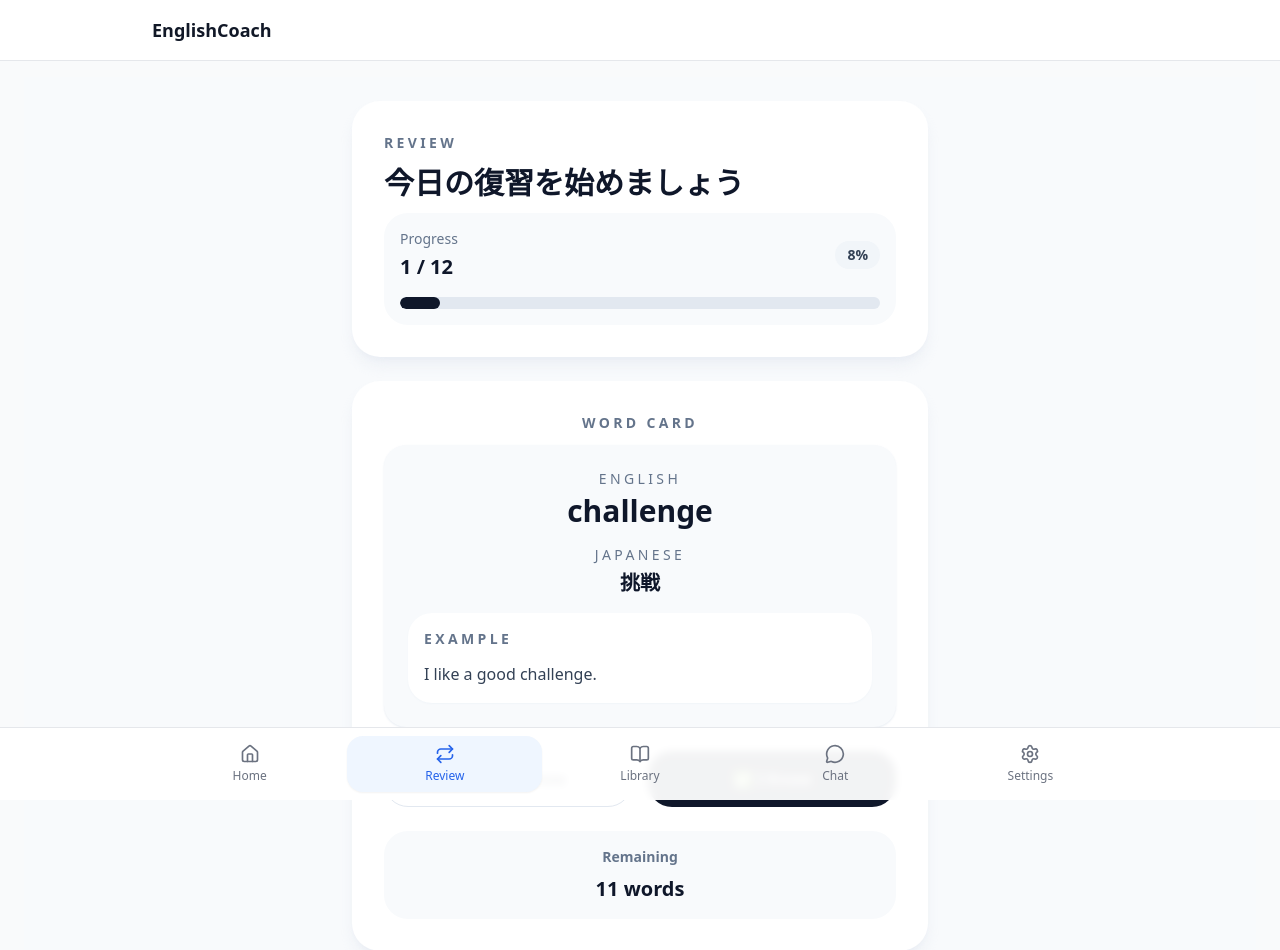
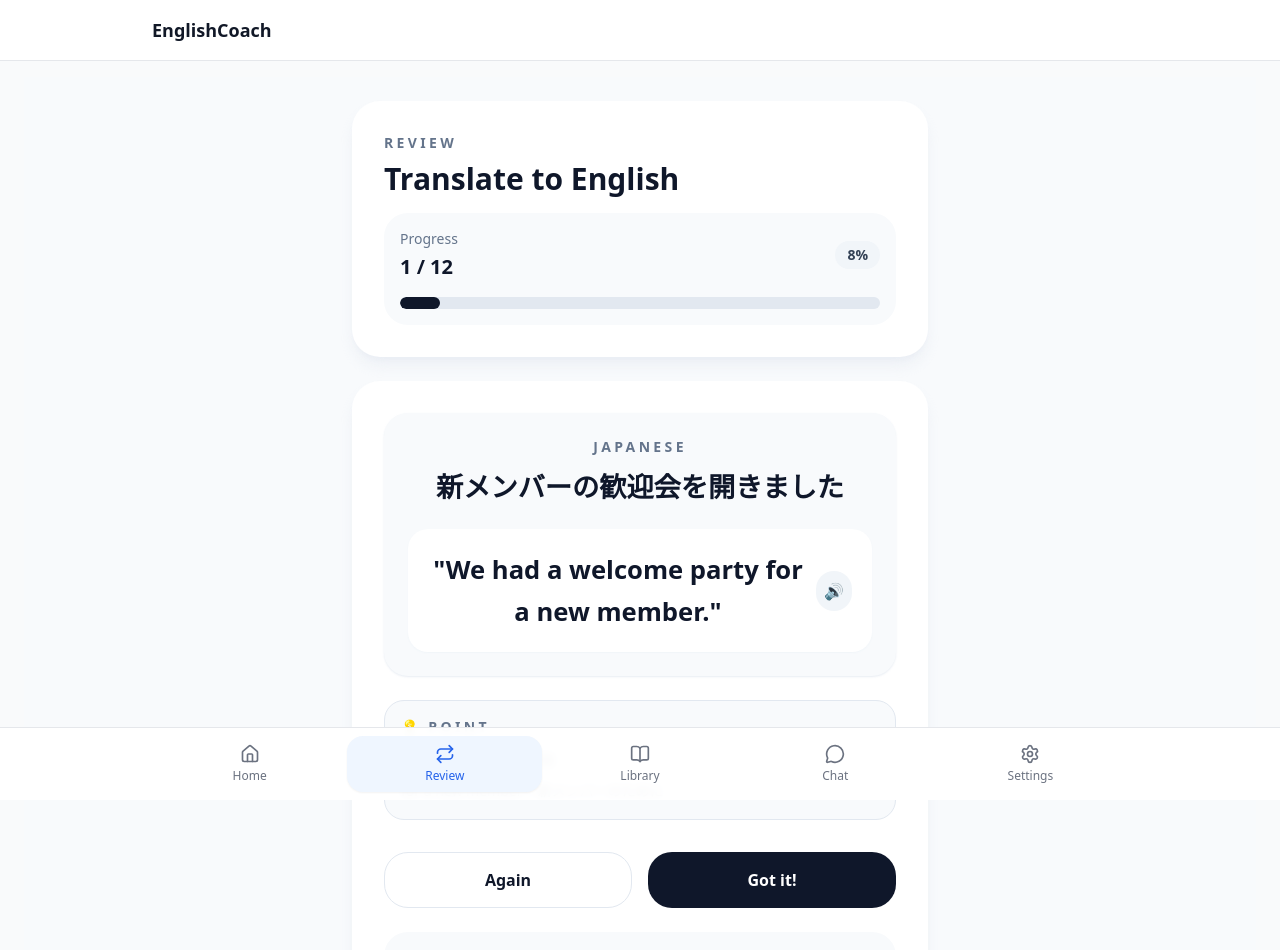
Before and after one commit to amabile1116-ux/EnglishCoach-web, a Next.js app: page /review in a window 1280 px wide. Shown: the top 950 px of the page. Built offline with nearby package versions, Linux system fonts and the light colour scheme.

Commit message:
feat: review — example sentences v0.5.1

```diff
--- a/src/app/review/page.tsx
+++ b/src/app/review/page.tsx
@@ -3,12 +3,12 @@ import React from "react";
 export default function ReviewPage() {
   return (
     <main className="min-h-screen bg-slate-50 px-4 py-6 sm:px-6 lg:px-8">
-      <div className="mx-auto w-full max-w-xl space-y-6">
+      <div className="mx-auto flex w-full max-w-xl flex-col gap-6">
         <section className="rounded-[28px] bg-white p-6 shadow-lg shadow-slate-200/60 sm:p-8">
-          <div className="space-y-3">
+          <div className="space-y-4">
             <div>
               <p className="text-sm font-semibold uppercase tracking-[0.24em] text-slate-500">Review</p>
-              <h1 className="mt-3 text-3xl font-bold text-slate-900">今日の復習を始めましょう</h1>
+              <h1 className="mt-2 text-3xl font-bold text-slate-900">Translate to English</h1>
             </div>
 
             <div className="rounded-3xl bg-slate-50 p-4">
@@ -30,46 +30,58 @@ export default function ReviewPage() {
 
         <section className="rounded-[28px] bg-white p-6 shadow-lg shadow-slate-200/60 sm:p-8">
           <div className="space-y-6">
-            <div className="space-y-3 text-center">
-              <p className="text-sm font-semibold uppercase tracking-[0.24em] text-slate-500">Word Card</p>
-              <div className="rounded-[22px] bg-slate-50 p-6 shadow-sm shadow-slate-200/80">
-                <div className="space-y-4">
-                  <div className="space-y-1 text-center">
-                    <p className="text-sm uppercase tracking-[0.24em] text-slate-500">English</p>
-                    <p className="text-3xl font-bold text-slate-900">challenge</p>
-                  </div>
-                  <div className="space-y-1 text-center">
-                    <p className="text-sm uppercase tracking-[0.24em] text-slate-500">Japanese</p>
-                    <p className="text-xl font-semibold text-slate-900">挑戦</p>
-                  </div>
-                  <div className="rounded-3xl bg-white p-4 text-left shadow-sm shadow-slate-100">
-                    <p className="text-sm font-semibold uppercase tracking-[0.24em] text-slate-500">Example</p>
-                    <p className="mt-3 text-base leading-relaxed text-slate-700">
-                      I like a good challenge.
+            <div className="rounded-[24px] bg-slate-50 p-6 shadow-sm shadow-slate-200/80">
+              <div className="space-y-5 text-center">
+                <div className="space-y-2">
+                  <p className="text-sm font-semibold uppercase tracking-[0.24em] text-slate-500">Japanese</p>
+                  <p className="text-2xl font-semibold leading-relaxed text-slate-900 sm:text-[1.7rem]">
+                    新メンバーの歓迎会を開きました
+                  </p>
+                </div>
+
+                <div className="rounded-[20px] bg-white p-5 shadow-sm shadow-slate-100">
+                  <div className="flex items-center justify-center gap-2">
+                    <p className="text-[1.35rem] font-semibold leading-relaxed text-slate-900 sm:text-[1.6rem]">
+                      &quot;We had a welcome party for a new member.&quot;
                     </p>
+                    <button
+                      type="button"
+                      className="rounded-full bg-slate-100 p-2 text-slate-700 transition hover:bg-slate-200"
+                      aria-label="Play pronunciation"
+                    >
+                      🔊
+                    </button>
                   </div>
                 </div>
               </div>
             </div>
 
-            <div className="grid grid-cols-2 gap-4">
+            <div className="rounded-[20px] border border-slate-200 bg-slate-50 p-4">
+              <p className="text-sm font-semibold uppercase tracking-[0.24em] text-slate-500">💡 Point</p>
+              <div className="mt-3 space-y-2 text-sm leading-relaxed text-slate-700">
+                <p>welcome party = 歓迎会</p>
+                <p>for a new member = 新メンバーのために</p>
+              </div>
+            </div>
+
+            <div className="grid grid-cols-2 gap-4 pt-2">
               <button
                 type="button"
                 className="inline-flex h-14 items-center justify-center rounded-3xl border border-slate-200 bg-white text-base font-semibold text-slate-900 transition hover:bg-slate-50"
               >
-                ❌ Don&apos;t Know
+                Again
               </button>
               <button
                 type="button"
                 className="inline-flex h-14 items-center justify-center rounded-3xl bg-slate-900 text-base font-semibold text-white transition hover:bg-slate-800"
               >
-                ✅ I Know
+                Got it!
               </button>
             </div>
 
             <div className="rounded-3xl bg-slate-50 p-4 text-center text-slate-700">
               <p className="text-sm font-semibold text-slate-500">Remaining</p>
-              <p className="mt-2 text-xl font-semibold text-slate-900">11 words</p>
+              <p className="mt-2 text-xl font-semibold text-slate-900">11 sentences</p>
             </div>
           </div>
         </section>
```
